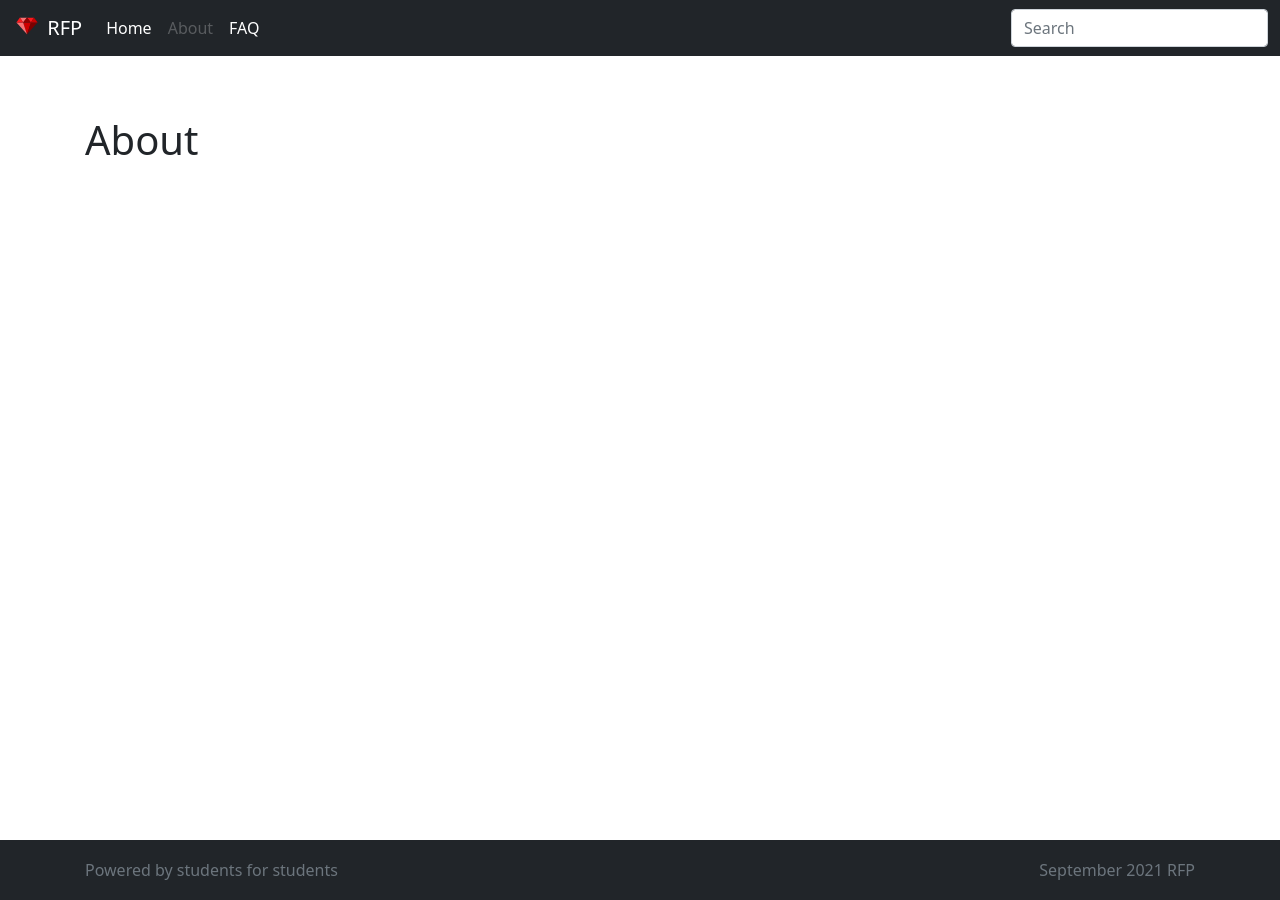
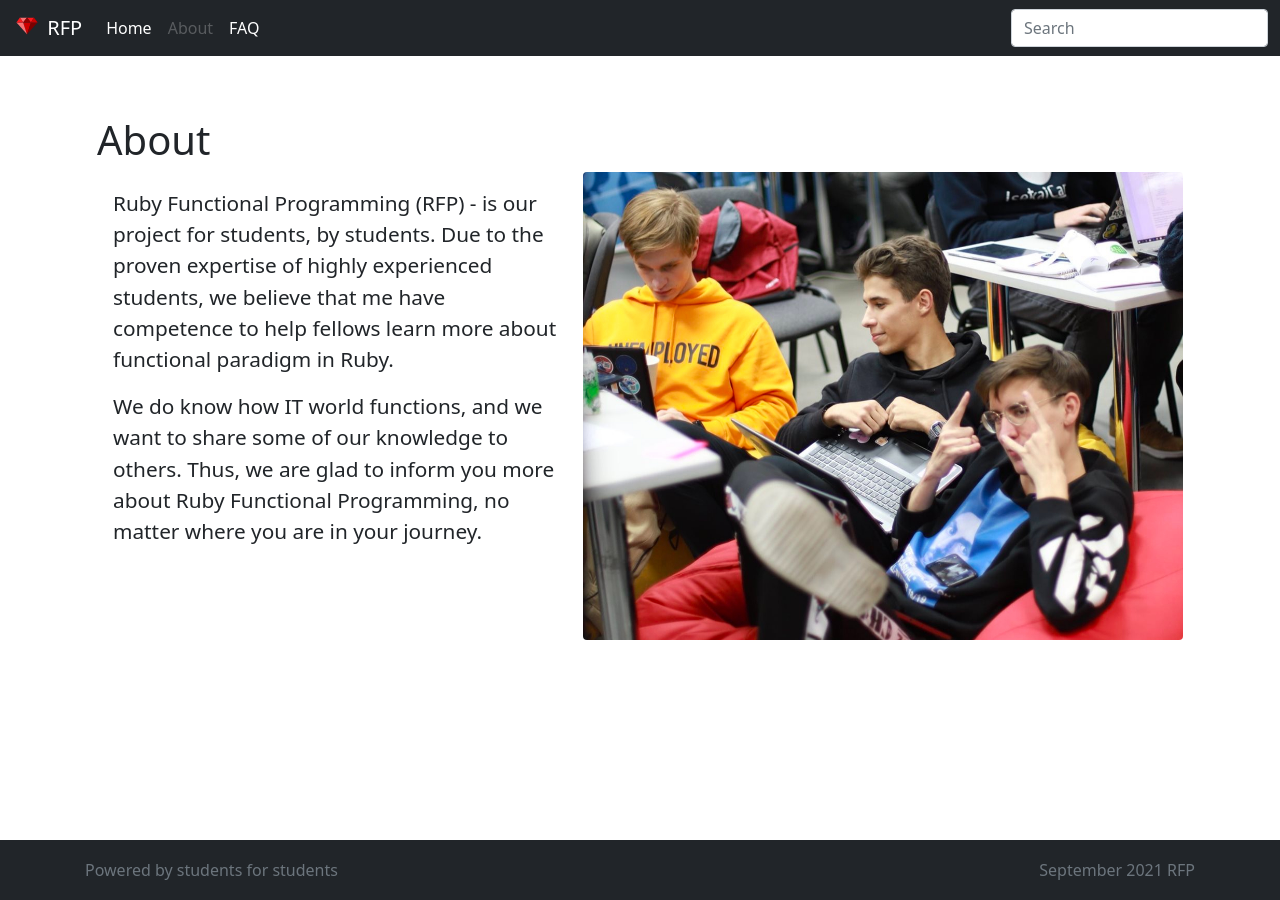
Before and after one commit to Ar2emis/ruby-fp, a Jekyll site: the page built from about.html, in a window 1280 px wide. Built offline with Jekyll 4.4.1, drawn with Linux system fonts in a browser that asks for light colours; nearby versions of some CDN libraries; comment, search, counter and statistics services are not loaded.

Commit message:
add about info

```diff
--- a/about.html
+++ b/about.html
@@ -3,4 +3,20 @@ layout: default
 title: About
 ---
 
-<h1>About</h1>
+<div class="container">
+  <h1>About</h1>
+  <div class="d-flex flex-column-reverse flex-lg-row">
+    <div class="d-flex flex-column m-3">
+      <p class="about-font-size">
+        Ruby Functional Programming (RFP) - is our project for students, by students. Due to the proven
+        expertise of highly experienced students, we believe that me have competence to help fellows
+        learn more about functional paradigm in Ruby.
+      </p>
+      <p class="about-font-size">
+        We do know how IT world functions, and we want to share some of our knowledge to others. Thus, we
+        are glad to inform you more about Ruby Functional Programming, no matter where you are in your journey.
+      </p>
+    </div>
+    <img src="{{ site.baseurl }}/assets/images/about.jpg" class="about-img mx-auto rounded" alt="About">
+  </div>
+</div>
--- /dev/null
+++ b/assets/stylesheets/about.scss
@@ -0,0 +1,9 @@
+.about-img {
+  width: 100%;
+  height: auto;
+  max-width: 600px;
+}
+
+.about-font-size {
+  font-size: 1.3rem;
+}
--- a/assets/stylesheets/main.scss
+++ b/assets/stylesheets/main.scss
@@ -19,4 +19,5 @@ main {
 
 @import './footer.scss';
 @import './posts.scss';
-@import './search.scss'
+@import './search.scss';
+@import './about.scss';
```
Also changed, not shown: assets/images/about.jpg (added).
